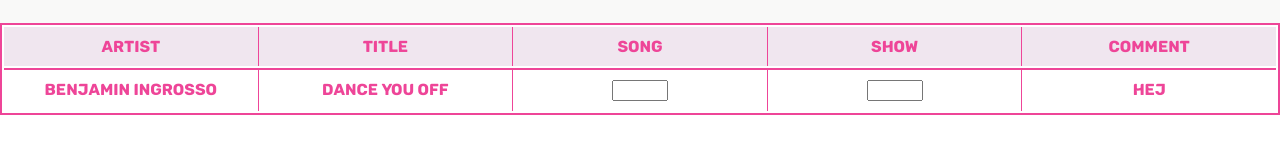
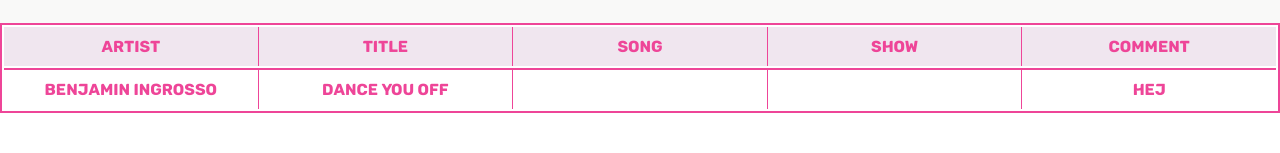
Before and after one commit to linalidmark/melodi-webb, a React (Create React App) app: page / in a window 1280 px wide. Shown: the part 399-552 px from the top of the page. Built offline with nearby package versions, Linux system fonts and the light colour scheme.

Commit message:
Adds styling and limits input

```diff
--- a/src/Helpers/CellRenderHelpers.js
+++ b/src/Helpers/CellRenderHelpers.js
@@ -1,5 +1,5 @@
 import React from 'react';
 
 export function ScoreCell() {
-    return <input type="number" min="1" max="10"></input>
+    return <input className="score-cell" type="number" min="1" max="10"></input>
 }
--- a/src/Styles/ScoreTable.css
+++ b/src/Styles/ScoreTable.css
@@ -5,7 +5,6 @@
     border: 2px solid #EE4598;
     width: 100%;
     display: table;
-
 }
 
 .score-table thead {
@@ -41,7 +40,15 @@
 }
 
 .score-table td {
-    text-align: center;
+    align-items: center;
     padding: 10px;
     width: 20%;
 }
+
+.score-table .score-cell {
+    width: 100%;
+    text-align: center;
+    border: none;
+    color: #EE4598;
+    font-family: 'Cunia';
+}
```
